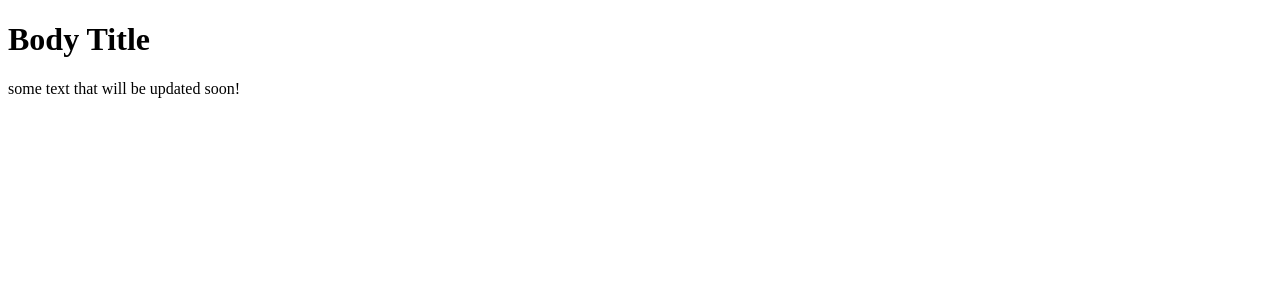
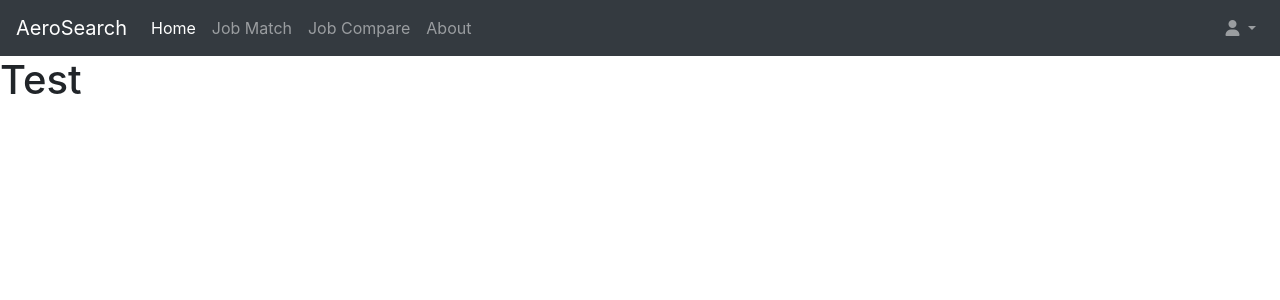
Before and after one commit to SE300-Job-Search-Group/SE300-Job-Search-Project, a Flask app: page /home in a window 1280 px wide. Shown: the top 300 px of the page. Run offline with Flask 3, Linux system fonts and the light colour scheme; some libraries are stand-ins or nearby versions.

Commit message:
Added bootstrap. Created and configured navbar.

```diff
--- /dev/null
+++ b/templates/base.html
@@ -0,0 +1,58 @@
+<!doctype html> <!--This is the base (parent) template for the website-->
+<html>
+<head>
+    <link rel="stylesheet" href="https://cdn.jsdelivr.net/npm/bootstrap@4.3.1/dist/css/bootstrap.min.css"
+    integrity="sha384-ggOyR0iXCbMQv3Xipma34MD+dH/1fQ784/j6cY/iJTQUOhcWr7x9JvoRxT2MZw1T"
+    crossorigin="anonymous"> <!--importing bootstrap-->
+
+    <script src="https://kit.fontawesome.com/e6a3ac264b.js"
+    crossorigin="anonymous"></script> <!--importing FontAwesome for icons-->
+    <title>{% block title %}{% endblock %}</title>
+</head>
+<body>
+    <nav class="navbar navbar-expand-lg navbar-dark bg-dark"> <!--navbar code-->
+        <a class="navbar-brand" href="#">AeroSearch</a>
+        <button class="navbar-toggler" type="button" data-toggle="collapse" data-target="#navbarNav" aria-controls="navbarNav" aria-expanded="false" aria-label="Toggle navigation">
+          <span class="navbar-toggler-icon"></span>
+        </button>
+        <div class="collapse navbar-collapse" id="navbarNav">
+          <ul class="navbar-nav">
+            <li class="nav-item active">
+              <a class="nav-link" href="#">Home <span class="sr-only">(current)</span></a>
+            </li>
+            <li class="nav-item">
+              <a class="nav-link" href="#">Job Match</a>
+            </li>
+            <li class="nav-item">
+              <a class="nav-link" href="#">Job Compare</a>
+            </li>
+            <li class="nav-item">
+              <a class="nav-link" href="#">About</a>
+            </li>
+          </ul>
+          <ul class="navbar-nav ml-auto">
+            <li class="nav-item dropdown">
+              <a class="nav-link dropdown-toggle" href="#" id="profileDropdown" role="button" data-toggle="dropdown" aria-haspopup="true" aria-expanded="false">
+                <i class="fa fa-user"></i>
+              </a>
+              <div class="dropdown-menu dropdown-menu-right" aria-labelledby="profileDropdown">
+                <a class="dropdown-item" href="#">Profile</a>
+                <a class="dropdown-item" href="#">Login</a>
+              </div>
+            </li>
+          </ul>
+        </div>
+      </nav>
+    {% block content %}
+    {% endblock %}
+    <script src="https://code.jquery.com/jquery-3.3.1.slim.min.js"
+    integrity="sha384-q8i/X+965DzO0rT7abK41JStQIAqVgRVzpbzo5smXKp4YfRvH+8abtTE1Pi6jizo"
+    crossorigin="anonymous"></script>
+    <script src="https://cdn.jsdelivr.net/npm/popper.js@1.14.7/dist/umd/popper.min.js"
+    integrity="sha384-UO2eT0CpHqdSJQ6hJty5KVphtPhzWj9WO1clHTMGa3JDZwrnQq4sF86dIHNDz0W1"
+    crossorigin="anonymous"></script>
+    <script src="https://cdn.jsdelivr.net/npm/bootstrap@4.3.1/dist/js/bootstrap.min.js"
+    integrity="sha384-JjSmVgyd0p3pXB1rRibZUAYoIIy6OrQ6VrjIEaFf/nJGzIxFDsf4x0xIM+B07jRM"
+    crossorigin="anonymous"></script>
+</body>
+</html>
--- a/templates/index.html
+++ b/templates/index.html
@@ -1,10 +1,5 @@
-<!doctype html>
-<html>
-<head>
-    <title>Job Search</title>
-</head>
-<body>
-    <h1>Body Title</h1>
-    <p>some text that will be updated soon!</p>
-</body>
-</html>
+{% extends "base.html" %} <!--child template of base (represents a seperate page)-->
+{% block title %} Home page{% endblock %}
+{% block content %}
+<h1>Test</h1>
+{% endblock %}
--- a/views.py
+++ b/views.py
@@ -8,4 +8,4 @@ def home():
 
 @views.route("/login") #defining the route to login page (incomplete)
 def login():
-    return render_template("index.html")
+    return render_template("base.html")
```
